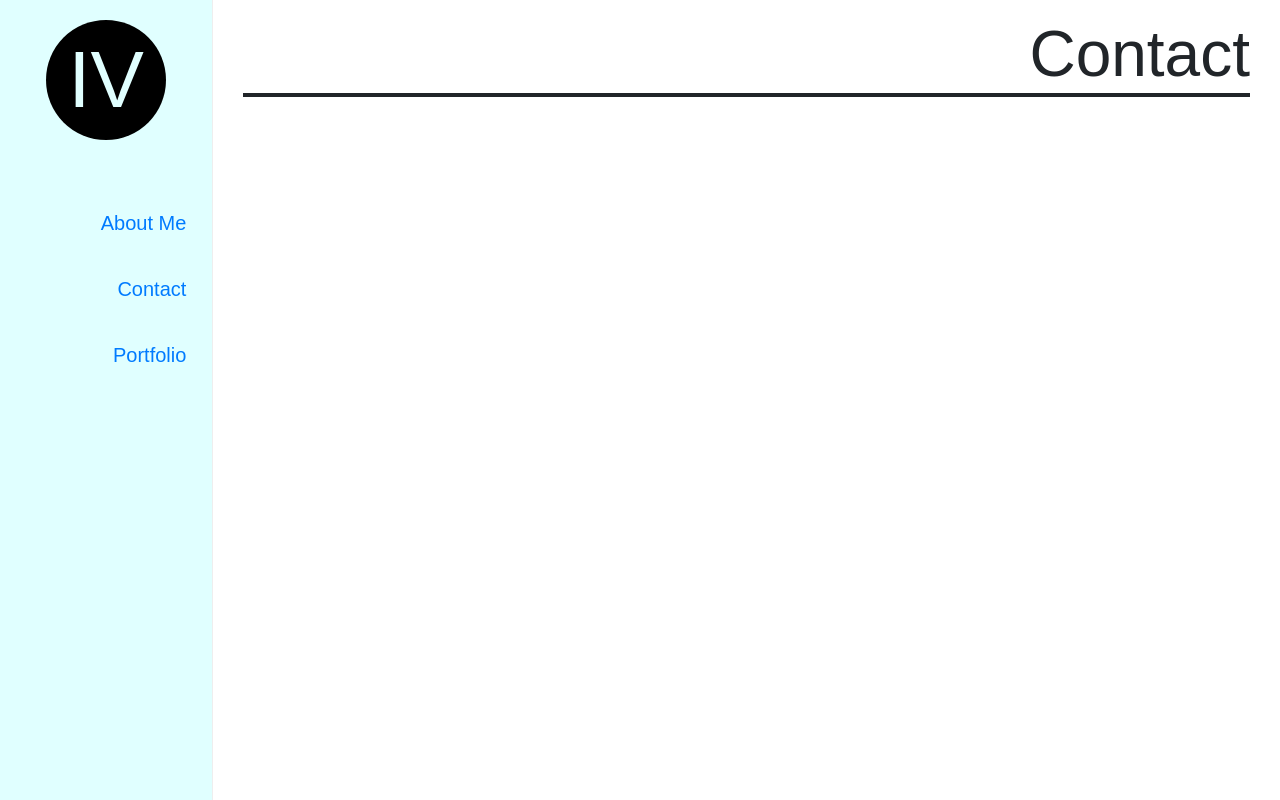
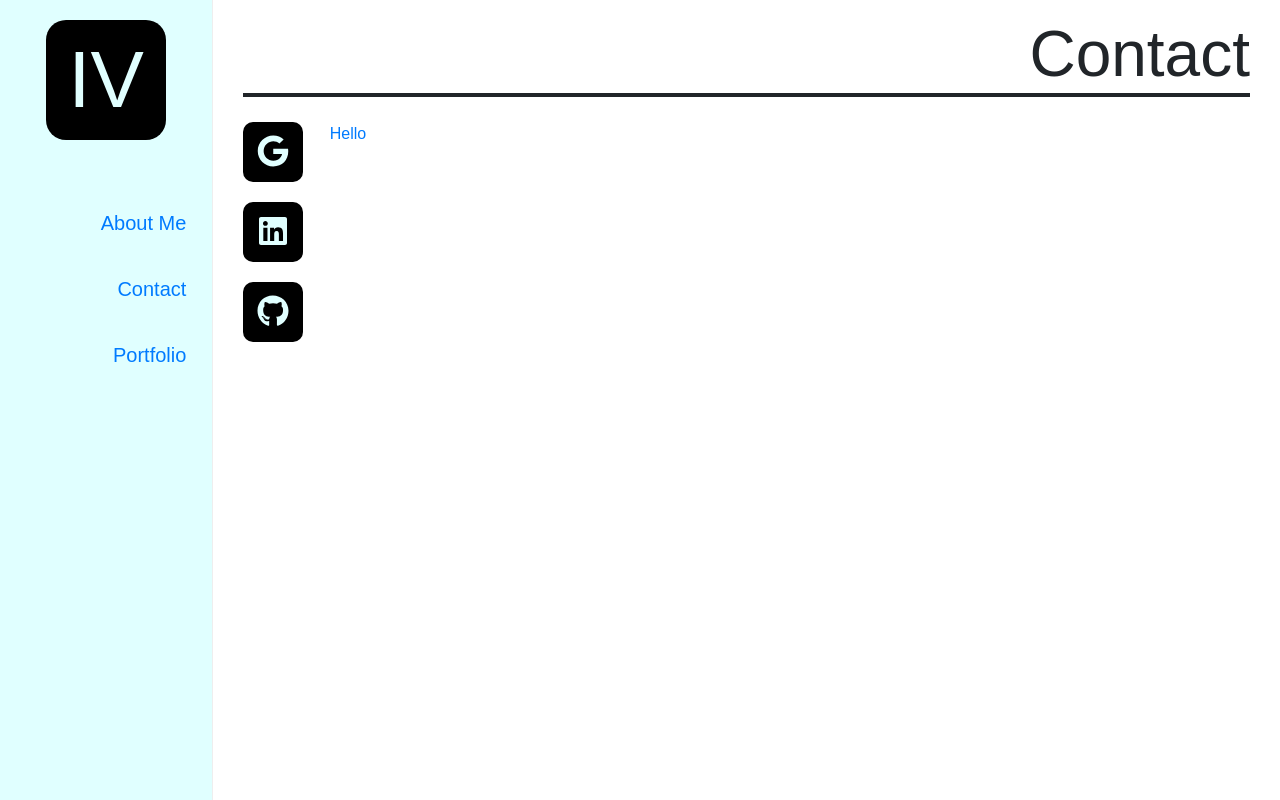
Before and after one commit to ivme83/Portfolio-IV, a PHP site: page /contact.html in a window 1280 px wide. Run offline with PHP 8.4, Linux system fonts and the light colour scheme; some libraries are stand-ins or nearby versions.

Commit message:
styled first letter and font awesome icons

```diff
--- a/assets/css/style.css
+++ b/assets/css/style.css
@@ -4,6 +4,17 @@ body {
 
 .header {
   margin-bottom: 25px;
+}
+
+
+
+.styled-letter {
+  border-style: solid;
+  font-size: 3em;
+  padding-left: 8px;
+  padding-right: 8px;
+  margin-right: 3px;
+  vertical-align: bottom;
 }
 
 .sidebar {
@@ -42,13 +53,32 @@ body {
   width: 120px;
   line-height: 120px;
 
-  -moz-border-radius: 60px; /* or 50% */
-  border-radius: 60px; /* or 50% */
+  border-radius: 20px; /* or 50% */
 
   background-color: black;
   color: lightcyan;
   text-align: center;
   font-size: 5em;
+}
+
+.icon {
+  margin-bottom: 20px;
+
+  height: 60px;
+  width: 60px;
+  line-height: 60px;
+
+  border-radius: 10px; /* or 50% */
+
+  background-color: black;
+  color: lightcyan;
+  text-align: center;
+  font-size: 2em;
+
+}
+
+$gmail-link {
+  display: hide;
 }
 
 .nav-link {
--- /dev/null
+++ b/assets/javascript/app.js
@@ -0,0 +1,5 @@
+$(".icon").click(function(){
+    $("#gmail-link").animate({
+        width: 'toggle'
+    });
+});
--- a/contact.html
+++ b/contact.html
@@ -34,23 +34,49 @@
 
             </nav>
 
-          <main class="col-sm-9 offset-sm-3 col-md-10 offset-md-2 pt-3">
-              <div class="container-fluid">
-                  <div class="row">
-                      <div class="col-12">
-                        <h1 class="header">Contact</h1>
+<main class="col-sm-9 offset-sm-3 col-md-10 offset-md-2 pt-3">
+    <div class="container-fluid">
 
-                      </div>
-                  </div>
+        <div class="row">
 
-              </div>
+            <div class="col-12">
+                <h1 class="header">Contact</h1>
+            </div>
 
+        </div>
 
-            <section class="row text-center placeholders">
+        <div class="row">
+            <div class="col-12">
+                <div class="row">
+                    <div class="col-1">
+                        <div class="icon">
+                            <i class="fab fa-google"></i>
+                        </div>
+                    </div>
+                    <div class="col-3">
+                        <a href="www.google.com" id="gmail-link">Hello</a>
+                    </div>
+                </div>
+                <div class="row">
+                    <div class="col-3">
+                        <div class="icon">
+                            <i class="fab fa-linkedin"></i>
+                        </div>
+                    </div>
+                </div>
+                <div class="row">
+                    <div class="col-3">
+                        <div class="icon">
+                            <i class="fab fa-github"></i>
+                        </div>
+                    </div>
+                </div>
+            </div>
+        </div>
 
-            </section>
+    </div>
 
-          </main>
+</main>
         </div>
       </div>
 
@@ -60,6 +86,8 @@
         <!-- Bootstrap js -->
         <script src="https://cdnjs.cloudflare.com/ajax/libs/popper.js/1.12.9/umd/popper.min.js" integrity="sha384-ApNbgh9B+Y1QKtv3Rn7W3mgPxhU9K/ScQsAP7hUibX39j7fakFPskvXusvfa0b4Q" crossorigin="anonymous"></script>
         <script src="https://maxcdn.bootstrapcdn.com/bootstrap/4.0.0/js/bootstrap.min.js" integrity="sha384-JZR6Spejh4U02d8jOt6vLEHfe/JQGiRRSQQxSfFWpi1MquVdAyjUar5+76PVCmYl" crossorigin="anonymous"></script>
+        <!-- Font Awesome -->
+        <script defer src="https://use.fontawesome.com/releases/v5.0.9/js/all.js" integrity="sha384-8iPTk2s/jMVj81dnzb/iFR2sdA7u06vHJyyLlAd4snFpCl/SnyUjRrbdJsw1pGIl" crossorigin="anonymous"></script>
         <!-- My js -->
         <script src="assets/javascript/app.js"></script>
 
--- a/index.html
+++ b/index.html
@@ -46,7 +46,7 @@
               <div class="row">
                 <div class="col-12">
                     <img class="img-fluid" src="assets/imgs/myPhoto.jpg" id="profile-ph">
-                    <p>Lorem ipsum dolor sit amet consectetur adipisicing elit. Nulla, distinctio totam ipsam expedita commodi cum esse temporibus nemo maxime, unde dolores? Asperiores minima perferendis laborum vero ratione, soluta architecto molestiae inventore. Possimus doloremque expedita rem accusamus repudiandae et omnis quae a dolores saepe, delectus pariatur ratione commodi ea. Iure fugiat, minima quia tempore ipsum omnis asperiores voluptates odit? Dolores odio quas placeat, reprehenderit beatae exercitationem incidunt! Ratione ab perferendis possimus dignissimos qui ad illum reiciendis fugit. Officiis deserunt ex at quibusdam iure perferendis illum, alias similique adipisci ad sequi cumque, dolores veniam quidem animi aut! Magnam cupiditate adipisci eum esse.</p>
+                    <p><span class="styled-letter">L</span>orem ipsum dolor sit amet consectetur adipisicing elit. Nulla, distinctio totam ipsam expedita commodi cum esse temporibus nemo maxime, unde dolores? Asperiores minima perferendis laborum vero ratione, soluta architecto molestiae inventore. Possimus doloremque expedita rem accusamus repudiandae et omnis quae a dolores saepe, delectus pariatur ratione commodi ea. Iure fugiat, minima quia tempore ipsum omnis asperiores voluptates odit? Dolores odio quas placeat, reprehenderit beatae exercitationem incidunt! Ratione ab perferendis possimus dignissimos qui ad illum reiciendis fugit. Officiis deserunt ex at quibusdam iure perferendis illum, alias similique adipisci ad sequi cumque, dolores veniam quidem animi aut! Magnam cupiditate adipisci eum esse.</p>
                     <p>Lorem ipsum dolor sit amet consectetur adipisicing elit. Nulla, distinctio totam ipsam expedita commodi cum esse temporibus nemo maxime, unde dolores? Asperiores minima perferendis laborum vero ratione, soluta architecto molestiae inventore. Possimus doloremque expedita rem accusamus repudiandae et omnis quae a dolores saepe, delectus pariatur ratione commodi ea. Iure fugiat, minima quia tempore ipsum omnis asperiores voluptates odit? Dolores odio quas placeat, reprehenderit beatae exercitationem incidunt! Ratione ab perferendis possimus dignissimos qui ad illum reiciendis fugit. Officiis deserunt ex at quibusdam iure perferendis illum, alias similique adipisci ad sequi cumque, dolores veniam quidem animi aut! Magnam cupiditate adipisci eum esse.</p>
                     <p>Lorem ipsum dolor sit amet consectetur adipisicing elit. Nulla, distinctio totam ipsam expedita commodi cum esse temporibus nemo maxime, unde dolores? Asperiores minima perferendis laborum vero ratione, soluta architecto molestiae inventore. Possimus doloremque expedita rem accusamus repudiandae et omnis quae a dolores saepe, delectus pariatur ratione commodi ea. Iure fugiat, minima quia tempore ipsum omnis asperiores voluptates odit? Dolores odio quas placeat, reprehenderit beatae exercitationem incidunt! Ratione ab perferendis possimus dignissimos qui ad illum reiciendis fugit. Officiis deserunt ex at quibusdam iure perferendis illum, alias similique adipisci ad sequi cumque, dolores veniam quidem animi aut! Magnam cupiditate adipisci eum esse.</p>
 
```
